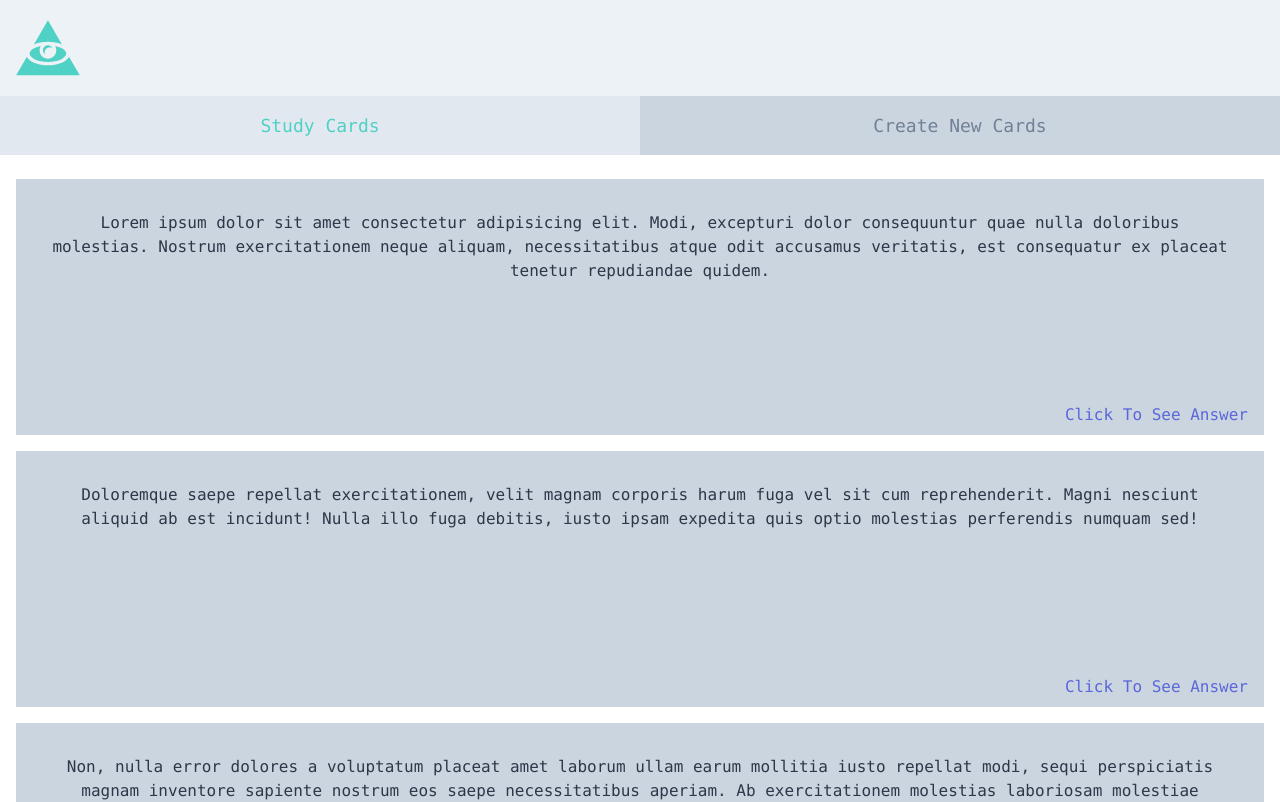
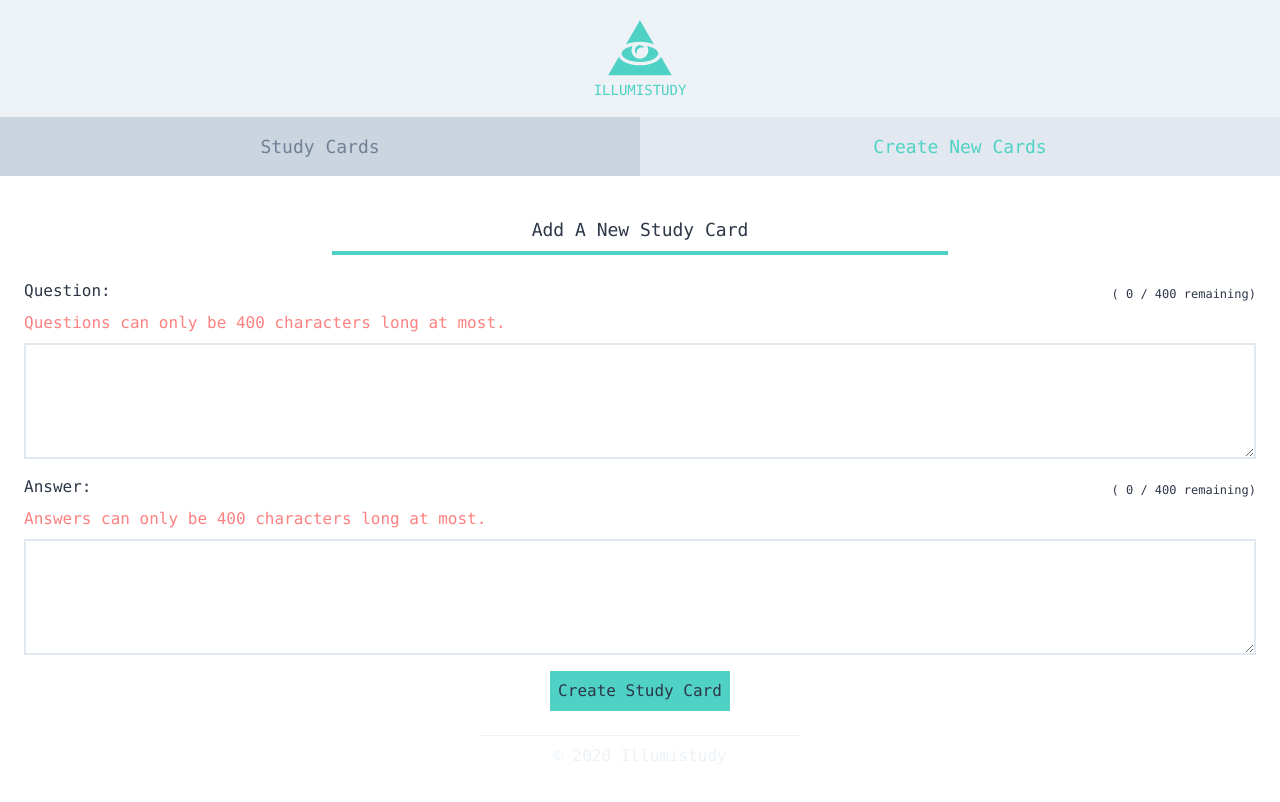
Before and after one commit to juliangroen/illumistudy, a Svelte app: page / in a window 1280 px wide. Shown: the top 802 px of the page. Built offline with nearby package versions, Linux system fonts and the light colour scheme.

Commit message:
implemented CreateCardForm

```diff
--- a/src/App.svelte
+++ b/src/App.svelte
@@ -1,11 +1,13 @@
 <script>
     import CardHolder from './components/CardHolder.svelte';
+    import CreateCardForm from './components/CreateCardForm.svelte';
     import Footer from './components/Footer.svelte';
     import Header from './components/Header.svelte';
     import Nav from './components/Nav.svelte';
     import Tailwindcss from './Tailwindcss.svelte';
 
-    let currentPage = 'study';
+    //let currentPage = 'study';
+    let currentPage = 'create';
     const changeSelected = (e) => (currentPage = e.detail);
 
     let allCards = [
@@ -21,19 +23,12 @@
             answer:
                 'Voluptatem, maxime error blanditiis consequuntur eaque illo, nulla, esse in pariatur quod consectetur fugiat neque accusantium.',
         },
-        {
-            question:
-                'Non, nulla error dolores a voluptatum placeat amet laborum ullam earum mollitia iusto repellat modi, sequi perspiciatis magnam inventore sapiente nostrum eos saepe necessitatibus aperiam. Ab exercitationem molestias laboriosam molestiae dolorum asperiores.',
-            answer:
-                'Sequi, quia eum. Maxime voluptatibus architecto perferendis atque veritatis quasi optio asperiores aperiam, quaerat dolore. Voluptates!',
-        },
-        {
-            question:
-                'Temporibus, omnis expedita. Sint odit sed quibusdam sit porro reprehenderit quam cupiditate ad. Quas ut odit quaerat reprehenderit! Iste vero voluptatem assumenda nisi ullam, mollitia saepe rem facere cum at quis incidunt?',
-            answer:
-                'Error cum aliquam odio deleniti quam, et voluptatem veniam minus ipsum ipsa eaque repellat itaque quas.',
-        },
     ];
+
+    const handleNewCard = (e) => {
+        allCards = [...allCards, e.detail];
+        currentPage = 'study';
+    };
 </script>
 
 <style>
@@ -46,7 +41,7 @@
     {#if currentPage === 'study'}
         <CardHolder {allCards} />
     {:else if currentPage === 'create'}
-        <div>Create New Cards Page</div>
+        <CreateCardForm on:handleNewCard={handleNewCard} />
     {/if}
 </main>
 <Footer />
--- /dev/null
+++ b/src/components/CreateCardForm.svelte
@@ -0,0 +1,75 @@
+<script>
+    import { createEventDispatcher } from 'svelte';
+    const dispatch = createEventDispatcher();
+    let maxLength = 400;
+    $: newQuestion = '';
+    $: newAnswer = '';
+    $: questionTotal = `( ${newQuestion.trim().length} / ${maxLength} remaining)`;
+    $: answerTotal = `( ${newAnswer.trim().length} / ${maxLength} remaining)`;
+    $: newCard = {
+        question: newQuestion.trim(),
+        answer: newAnswer.trim(),
+    };
+    let flags = {
+        question: false,
+        answer: false,
+    };
+    const handleLength = (string, field) => {
+        if (string.length > maxLength) {
+            let newFlags = { ...flags };
+            newFlags[field] = true;
+            flags = newFlags;
+        } else {
+            let newFlags = { ...flags };
+            newFlags[field] = false;
+            flags = newFlags;
+        }
+    };
+    const handleCreate = () => {
+        for (const flag in flags) {
+            if (flags[flag]) {
+                return;
+            }
+        }
+        dispatch('handleNewCard', newCard);
+    };
+</script>
+
+<form class="flex flex-col justify-center items-center p-2">
+    <legend class="border-b-4 border-teal-400 text-lg text-center w-1/2 p-2 mb-6">Add A New Study Card</legend>
+    <label class="relative w-full mb-2" for="question">
+        Question:
+        <span class="absolute right-0 bottom-0 text-xs">{questionTotal}</span>
+    </label>
+    <p class:hidden={flags.question === false} class="text-red-400 w-full mb-2">
+        Questions can only be
+        {maxLength}
+        characters long at most.
+    </p>
+    <textarea
+        class="border-2 border-gray-300 w-full p-2 mb-4"
+        name="question"
+        rows="4"
+        bind:value={newQuestion}
+        on:input={() => handleLength(newQuestion.trim(), 'question')} />
+    <label class="relative w-full mb-2" for="answer">
+        Answer:
+        <span class="absolute right-0 bottom-0 text-xs">{answerTotal}</span>
+    </label>
+    <p class:hidden={flags.answer === false} class="text-red-400 w-full mb-2">
+        Answers can only be
+        {maxLength}
+        characters long at most.
+    </p>
+    <textarea
+        class="border-2 border-gray-300 w-full p-2 mb-4"
+        name="answer"
+        rows="4"
+        bind:value={newAnswer}
+        on:input={() => handleLength(newAnswer.trim(), 'answer')} />
+    <input
+        class="bg-teal-400 cursor-pointer p-2 mb-4"
+        type="button"
+        value="Create Study Card"
+        on:click={handleCreate} />
+</form>
--- a/src/components/Header.svelte
+++ b/src/components/Header.svelte
@@ -2,6 +2,7 @@
     import Logo from '../shared/Logo.svelte';
 </script>
 
-<header class="bg-gray-200 text-teal-400 p-4">
+<header class="flex flex-col justify-center bg-gray-200 text-teal-400 p-4">
     <Logo height="64" />
+    <p class="text-sm text-center uppercase">Illumistudy</p>
 </header>
--- a/src/components/StudyCard.svelte
+++ b/src/components/StudyCard.svelte
@@ -4,7 +4,7 @@
 
 <div
     class:bg-teal-400={cardFront === false}
-    class="relative bg-gray-400 cursor-pointer text-center h-64 p-8 mb-4"
+    class="relative bg-gray-400 cursor-pointer text-center h-64 p-8 mb-4 break-words"
     on:click={() => (cardFront = !cardFront)}>
     {#if cardFront}
         <slot name="question" />
```
